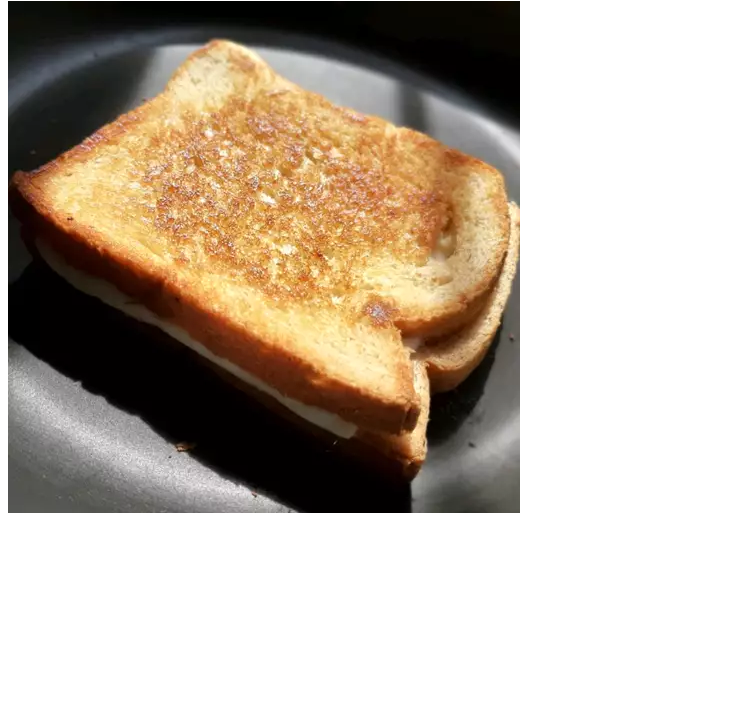
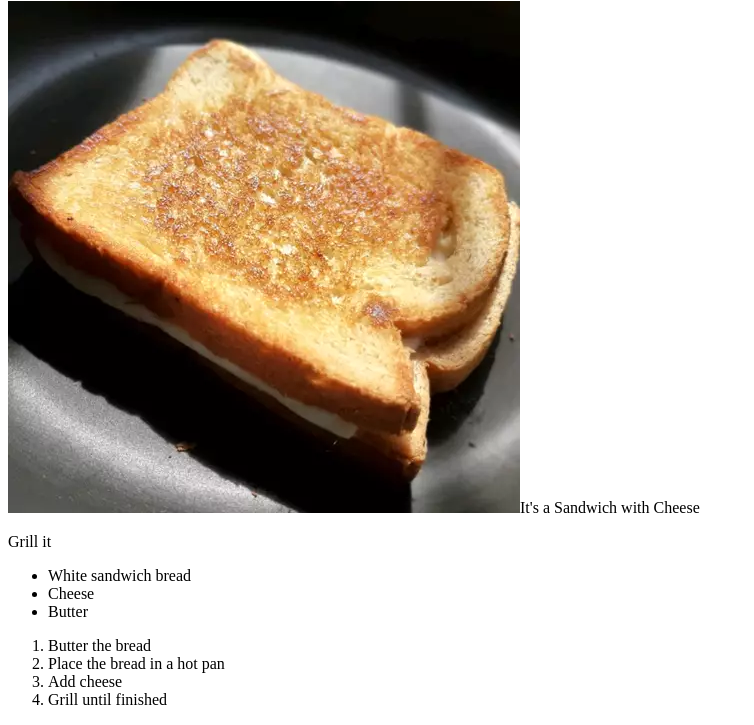
Before and after one commit to DerMajk/odin-recipes, a plain HTML site: page recipes/grilled_cheese_sandwich.html in a window 1280 px wide. Shown: the part 79-804 px from the top of the page, without its empty margins (0-754 px from the left). Drawn offline with Linux system fonts and the light colour scheme.

Commit message:
Add description to gcs

```diff
--- a/recipes/grilled_cheese_sandwich.html
+++ b/recipes/grilled_cheese_sandwich.html
@@ -7,5 +7,18 @@
 <body>
     <h1>Grilled Cheese Sandwich</h1>
     <img src="../images/grilled_cheese.webp"
+    <p>It's a Sandwich with Cheese</p>
+    <p>Grill it</p>
+    <ul>
+        <li>White sandwich bread</li>
+        <li>Cheese</li>
+        <li>Butter</li>
+    </ul>
+    <ol>
+        <li>Butter the bread</li>
+        <li>Place the bread in a hot pan</li>
+        <li>Add cheese</li>
+        <li>Grill until finished</li>
+    </ol>
 </body>
 </html>
```
